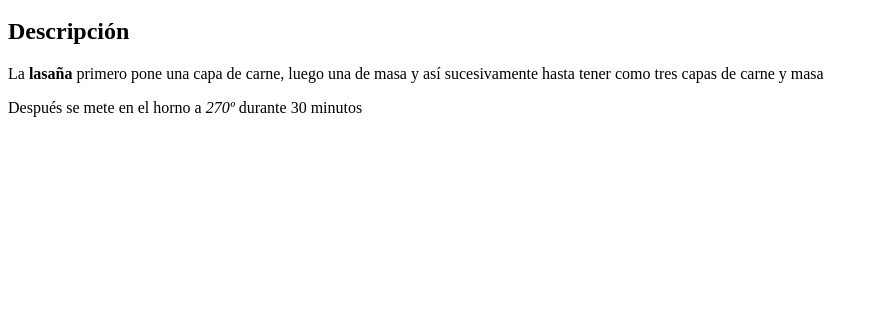
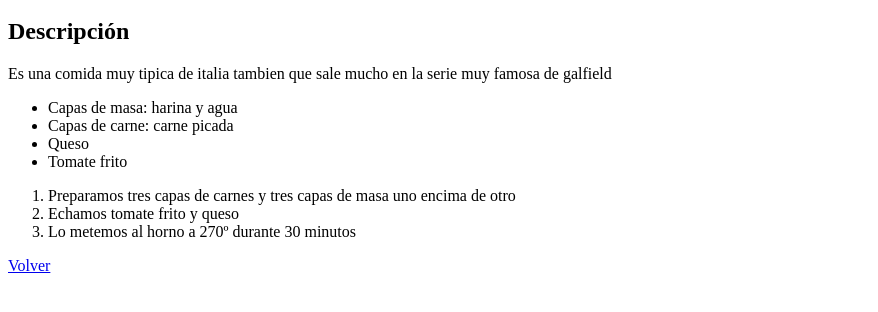
Before and after one commit to yuliu18/The-Odin-Project, a plain HTML site: page recipes/lasaña.html in a window 1280 px wide. Shown: the part 286-598 px from the top of the page, without its empty margins (0-878 px from the left). Drawn offline with Linux system fonts and the light colour scheme.

Commit message:
Paso 6 Testing
-Arreglar los errores que hubo
-Estructurar mejor la página

```diff
--- a/recipes/lasaña.html
+++ b/recipes/lasaña.html
@@ -8,9 +8,21 @@
 <body>
     <h1>Lasaña</h1>
     <img src="/images/Lasaña.png" alt="Lasaña italiana" width="300" height="200">
+    <h2>Descripción</h2>
+    <p>Es una comida muy tipica de italia tambien que sale mucho en la serie muy famosa de galfield</p>
+
+    <ul>
+        <li>Capas de masa: harina y agua</li>
+        <li>Capas de carne: carne picada</li>
+        <li>Queso</li>
+        <li>Tomate frito</li>
+    </ul>
+
+    <ol>
+        <li>Preparamos tres capas de carnes y tres capas de masa uno encima de otro </li>
+        <li>Echamos tomate frito y queso</li>
+        <li>Lo metemos al horno a 270º durante 30 minutos</li>
+    </ol>
     <a href="../index.html">Volver</a>
-    <h2>Descripción</h2>
-    <p>La <strong>lasaña</strong> primero pone una capa de carne, luego una de masa y así sucesivamente hasta tener como tres capas de carne y masa</p>
-    <p>Después se mete en el horno a <em>270º</em> durante 30 minutos</p>
 </body>
 </html>
```
Also changed, not shown: recipes/paella.html (+1 -1 lines), recipes/pizza.html (+1 -1 lines), recipes/puchero.html (+1 -1 lines).
